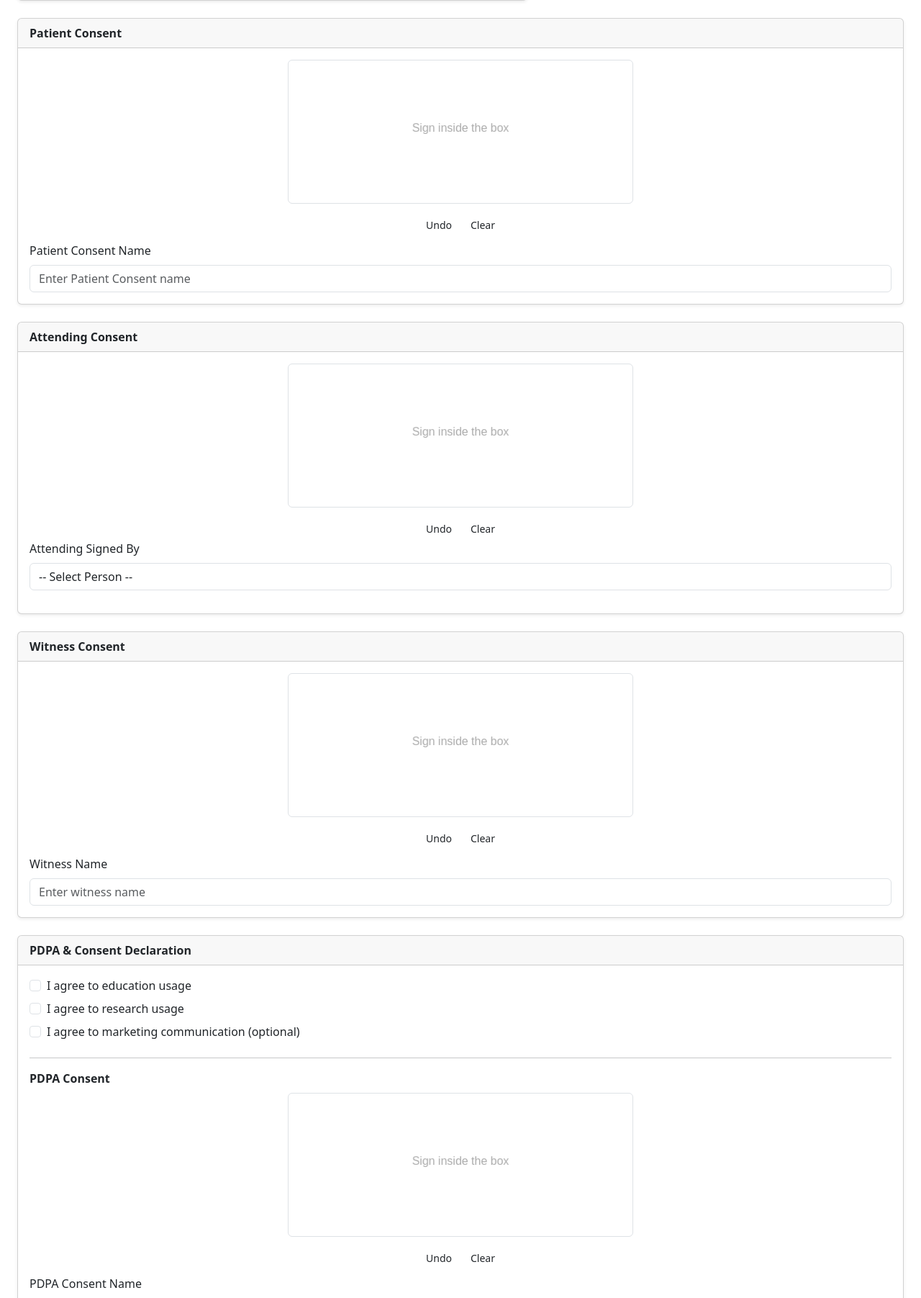
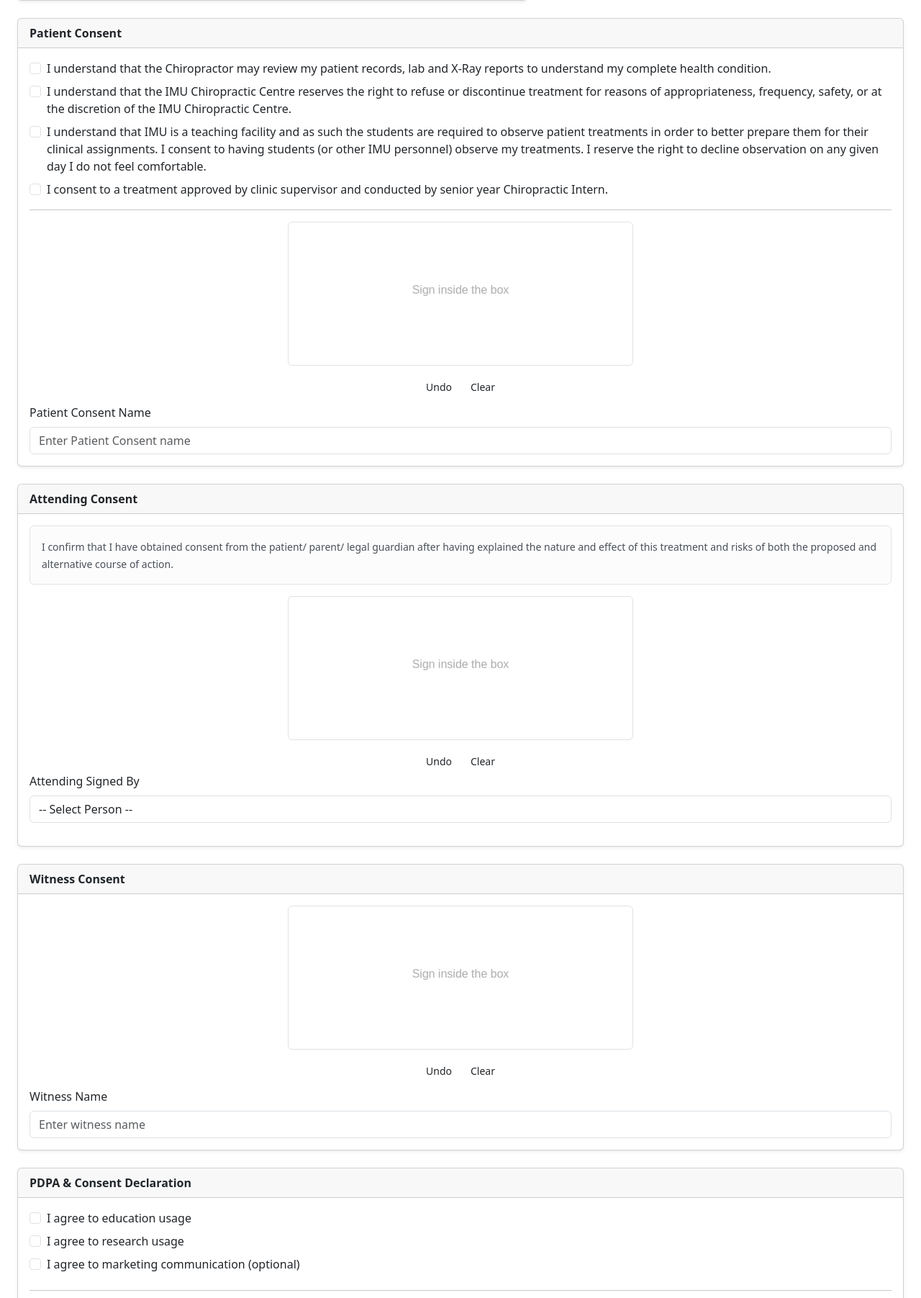
Before and after one commit to izzatredzuan/imu_chiropractic_form, a Django app: page /assessments/assessments/create/ in a window 1280 px wide. Shown: the part 1186-2989 px from the top of the page at 72% size. Run offline with Django 5.2, Linux system fonts and the light colour scheme; the visitor is signed in with stand-in values (Sample User, id 1); data comes from the database, SQL or seed files in the repository; a map, chart or similar area stays blank; some libraries are stand-ins or nearby versions.

Commit message:
0.4.10: 12 June 2026 Feedback Enhancement Part 3: Section 1: - Add 4 new patient consent checkboxes fields - Update serializer, API CRUD, Constants check and html for the 4 new field
Profile:
- Add "address_4" field in model

```diff
--- a/accounts/admin.py
+++ b/accounts/admin.py
@@ -102,6 +102,7 @@ class ProfileAdmin(admin.ModelAdmin):
                     "address_1",
                     "address_2",
                     "address_3",
+                    "address_4",
                     "postal_code",
                     "city",
                     "state",
--- a/accounts/models.py
+++ b/accounts/models.py
@@ -42,6 +42,7 @@ class Profile(models.Model):
     address_1 = models.CharField(max_length=255, blank=True, null=True)
     address_2 = models.CharField(max_length=255, blank=True, null=True)
     address_3 = models.CharField(max_length=255, blank=True, null=True)
+    address_4 = models.CharField(max_length=255, blank=True, null=True)
     postal_code = models.CharField(max_length=15, blank=True, null=True)
     city = models.CharField(max_length=50, blank=True, null=True)
     state = models.CharField(max_length=50, blank=True, null=True)
--- a/accounts/serializers.py
+++ b/accounts/serializers.py
@@ -19,6 +19,7 @@ PROFILE_FIELDS = [
     "address_1",
     "address_2",
     "address_3",
+    "address_4",
     "postal_code",
     "city",
     "state",
@@ -154,6 +155,7 @@ class UserProfileReadSerializer(serializers.ModelSerializer):
     address_1 = serializers.CharField(source="profile.address_1", allow_null=True)
     address_2 = serializers.CharField(source="profile.address_2", allow_null=True)
     address_3 = serializers.CharField(source="profile.address_3", allow_null=True)
+    address_4 = serializers.CharField(source="profile.address_4", allow_null=True)
     postal_code = serializers.CharField(source="profile.postal_code", allow_null=True)
     city = serializers.CharField(source="profile.city", allow_null=True)
     state = serializers.CharField(source="profile.state", allow_null=True)
@@ -196,6 +198,7 @@ class UserProfileReadSerializer(serializers.ModelSerializer):
             "address_1",
             "address_2",
             "address_3",
+            "address_4",
             "postal_code",
             "city",
             "state",
--- a/assessments/admin.py
+++ b/assessments/admin.py
@@ -95,6 +95,10 @@ class AssessmentsAdmin(admin.ModelAdmin):
             {
                 "fields": (
                     "is_initial_patient_consent_signed",
+                    "patient_record_review_consent",
+                    "treatment_discontinuation_policy_consent",
+                    "student_observation_consent",
+                    "chiropractic_intern_treatment_consent",
                     "initial_patient_consent_signed_by",
                     "initial_patient_consent_signature",
                     "initial_patient_consent_signed_at",
--- a/assessments/constants.py
+++ b/assessments/constants.py
@@ -14,6 +14,10 @@ SECTION_1_FIELDS = [
     "diastolic_bp",
     # Patient checkboxes
     "initial_patient_consent_signed_by",
+    "patient_record_review_consent",
+    "treatment_discontinuation_policy_consent",
+    "student_observation_consent",
+    "chiropractic_intern_treatment_consent",
     # Attending consent
     "attending_consent_signed_by",
     # Witness consent
--- a/assessments/models.py
+++ b/assessments/models.py
@@ -69,6 +69,10 @@ class Assessments(models.Model):
     # =====================
     # Initial Patient Consent
     # =====================
+    patient_record_review_consent = models.BooleanField(default=False)
+    treatment_discontinuation_policy_consent = models.BooleanField(default=False)
+    student_observation_consent = models.BooleanField(default=False)
+    chiropractic_intern_treatment_consent = models.BooleanField(default=False)
     is_initial_patient_consent_signed = models.BooleanField(default=False)
     initial_patient_consent_signed_by = models.CharField(max_length=150)
     initial_patient_consent_signature = models.ImageField(
--- a/assessments/templates/assessments/section1_form.html
+++ b/assessments/templates/assessments/section1_form.html
@@ -247,18 +247,77 @@
       </div>
 
       <div class="card-body">
+
+        <!-- ========================= CHECKBOXES (ALWAYS SHOWN) ========================= -->
+
+        <div class="form-check mb-2">
+          <input class="form-check-input"
+                type="checkbox"
+                name="patient_record_review_consent"
+                {% if assessment.patient_record_review_consent %}checked{% endif %}
+                {% if assessment and assessment.is_initial_patient_consent_signed %}disabled{% endif %}
+                required>
+
+          <label class="form-check-label required">
+            I understand that the Chiropractor may review my patient records, lab and X-Ray reports to understand my complete health condition.
+          </label>
+        </div>
+
+        <div class="form-check mb-2">
+          <input class="form-check-input"
+                type="checkbox"
+                name="treatment_discontinuation_policy_consent"
+                {% if assessment.treatment_discontinuation_policy_consent %}checked{% endif %}
+                {% if assessment and assessment.is_initial_patient_consent_signed %}disabled{% endif %}
+                required>
+
+          <label class="form-check-label required">
+            I understand that the IMU Chiropractic Centre reserves the right to refuse or discontinue treatment for reasons of appropriateness, frequency, safety, or at the discretion of the IMU Chiropractic Centre.
+          </label>
+        </div>
+
+        <div class="form-check mb-2">
+          <input class="form-check-input"
+                type="checkbox"
+                name="student_observation_consent"
+                {% if assessment.student_observation_consent %}checked{% endif %}
+                {% if assessment and assessment.is_initial_patient_consent_signed %}disabled{% endif %}
+                required>
+
+          <label class="form-check-label required">
+            I understand that IMU is a teaching facility and as such the students are required to observe patient treatments in order to better prepare them for their clinical assignments.
+            I consent to having students (or other IMU personnel) observe my treatments. I reserve the right to decline observation on any given day I do not feel comfortable.
+          </label>
+        </div>
+
+        <div class="form-check mb-3">
+          <input class="form-check-input"
+                type="checkbox"
+                name="chiropractic_intern_treatment_consent"
+                {% if assessment.chiropractic_intern_treatment_consent %}checked{% endif %}
+                {% if assessment and assessment.is_initial_patient_consent_signed %}disabled{% endif %}
+                required>
+
+          <label class="form-check-label required">
+            I consent to a treatment approved by clinic supervisor and conducted by senior year Chiropractic Intern.
+          </label>
+        </div>
+
+        <hr>
+
+        <!-- ========================= SIGNED STATE ========================= -->
+
         {% if assessment and assessment.is_initial_patient_consent_signed %}
+
           <div class="alert alert-success">
             <strong>Signed Successfully</strong><br>
 
             <small class="text-muted d-block">
-              Signed by:
-              {{ assessment.initial_patient_consent_signed_by }}
+              Signed by: {{ assessment.initial_patient_consent_signed_by }}
             </small>
 
             <small class="text-muted">
-              Signed at:
-              {{ assessment.initial_patient_consent_signed_at|date:"d M Y, h:i A" }}
+              Signed at: {{ assessment.initial_patient_consent_signed_at|date:"d M Y, h:i A" }}
             </small>
           </div>
 
@@ -267,7 +326,10 @@
                 class="img-fluid border rounded"
                 style="max-height:150px;">
           </div>
+
         {% else %}
+
+          <!-- ========================= SIGNATURE PAD ========================= -->
 
           <div class="signature-wrapper mx-auto">
             <canvas id="patientSignaturePad"
@@ -315,6 +377,14 @@
       </div>
 
       <div class="card-body">
+        <div class="alert alert-light border mb-3">
+          <small>
+            I confirm that I have obtained consent from the patient/ parent/ legal guardian
+            after having explained the nature and effect of this treatment and risks of
+            both the proposed and alternative course of action.
+          </small>
+        </div>
+
         {% if assessment and assessment.is_attending_consent_signed %}
           <div class="alert alert-success">
             <strong>Signed Successfully</strong><br>
@@ -465,8 +535,7 @@
       </div>
 
       <div class="card-body">
-
-        <!-- ========================= CONSENT CHECKBOXES ========================= -->
+        <!-- ========================= PDPA CONSENT CHECKBOXES ========================= -->
         <div class="form-check mb-2">
           <input class="form-check-input"
                 type="checkbox"
@@ -574,6 +643,11 @@
     </div>
 
     {% if assessment and assessment.is_initial_patient_consent_signed %}
+    <input type="hidden" name="patient_record_review_consent" value="{{ assessment.patient_record_review_consent }}">
+    <input type="hidden" name="treatment_discontinuation_policy_consent" value="{{ assessment.treatment_discontinuation_policy_consent }}">
+    <input type="hidden" name="student_observation_consent" value="{{ assessment.student_observation_consent }}">
+    <input type="hidden" name="chiropractic_intern_treatment_consent" value="{{ assessment.chiropractic_intern_treatment_consent }}">
+
     <input type="hidden" name="marketing_consent" value="{{ assessment.marketing_consent }}">
     <input type="hidden" name="education_consent" value="{{ assessment.education_consent }}">
     <input type="hidden" name="research_consent" value="{{ assessment.research_consent }}">
@@ -940,16 +1014,6 @@ document.getElementById("btnSignOff")?.addEventListener("click", () => {
         return;
     }
 
-    {% if not assessment %}
-    if (
-      !document.querySelector('input[name="education_consent"]').checked ||
-      !document.querySelector('input[name="research_consent"]').checked
-    ) {
-      alert("Education and Research consent are required.");
-      return;
-    }
-    {% endif %}
-
     const requiredPads = [
       { key: "patient", label: "Patient signature is required." },
       { key: "attending", label: "Attending signature is required." },
--- a/assessments/templates/assessments/treatment_plan_form.html
+++ b/assessments/templates/assessments/treatment_plan_form.html
@@ -259,7 +259,7 @@
             {% if assessment and can_signoff %}
             <button type="submit" id="btnSignOff" name="action" value="sign_off_treatment_plan"
                 class="btn btn-success btn-mobile">
-                Update & Sign Off Section 5
+                Update & Sign Off Treatment Plan
             </button>
             {% endif %}
             {% endif %}
--- a/templates/version.html
+++ b/templates/version.html
@@ -1 +1 @@
-IMU Chiropractic Form 0.4.9
+IMU Chiropractic Form 0.4.10
```
Also changed, not shown: User Feedback.md (+1 -0 lines), assessments/serializers.py (+7 -3 lines), accounts/migrations/0010_profile_address_4.py (added), assessments/migrations/0038_assessments_chiropractic_intern_treatment_consent_and_more.py (added), assessments/migrations/0039_populate_consent_fields.py (added).
